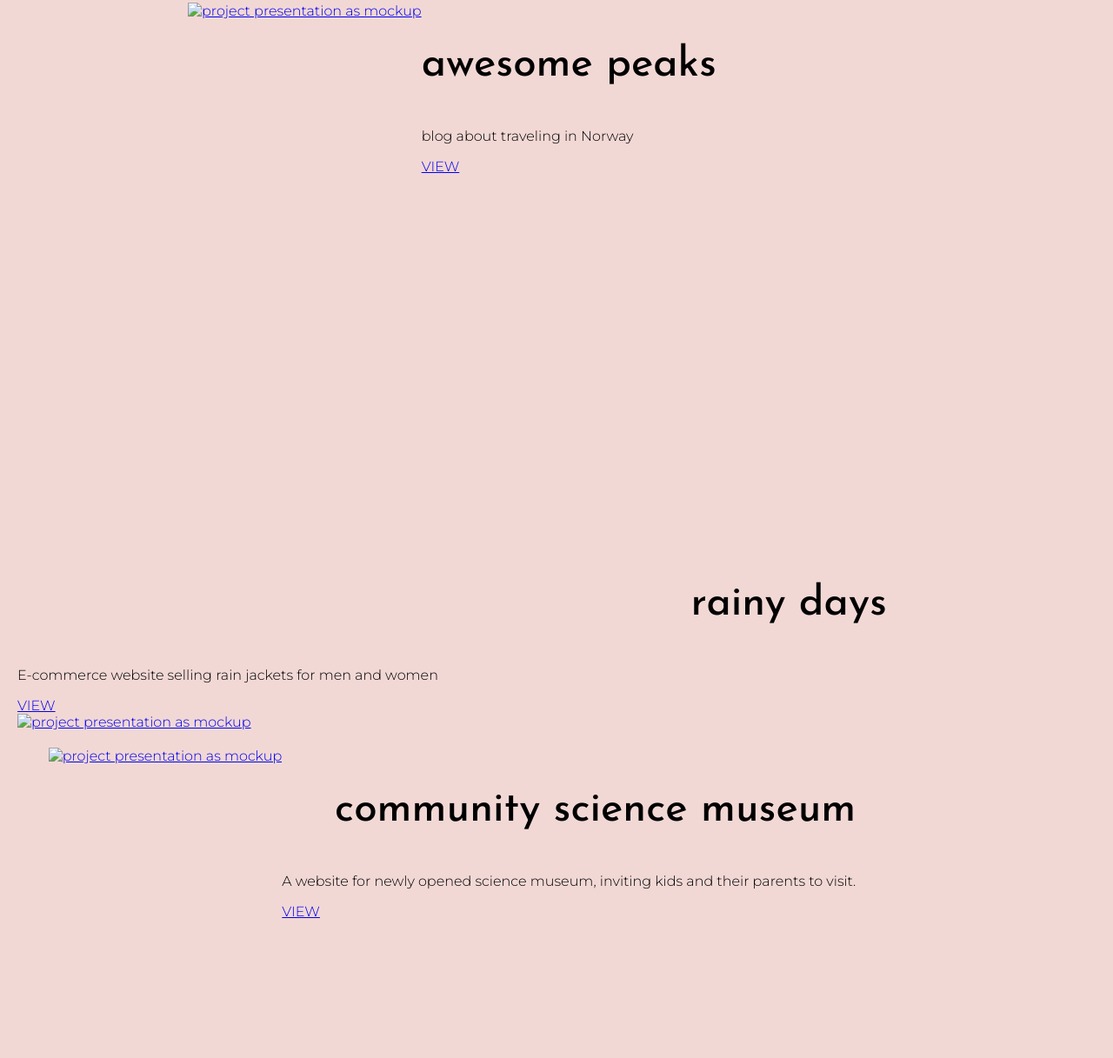
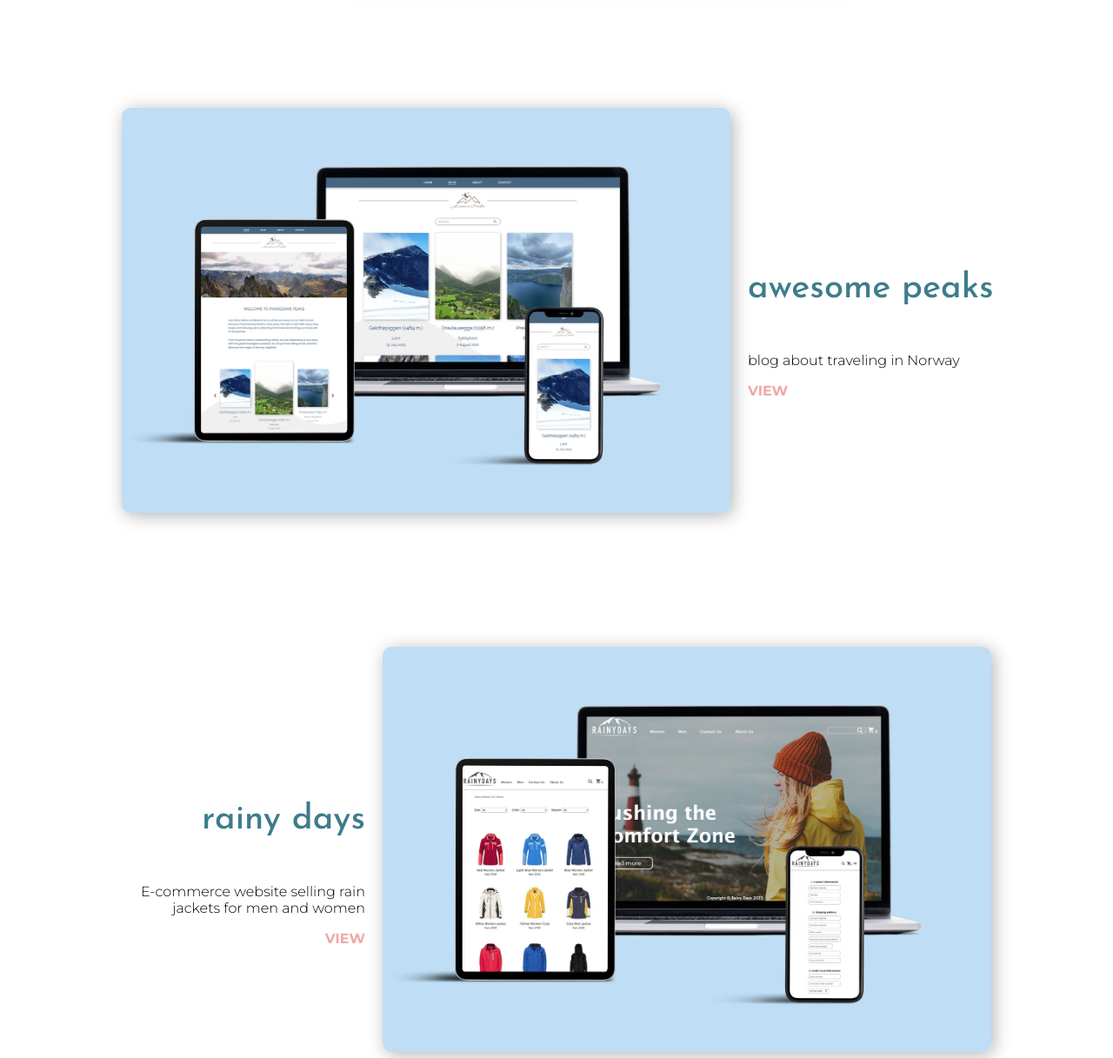
Before and after one commit to LauraKaraliene/LauraKaraliene.github.io, a plain HTML site: page index.html in a window 1280 px wide. Shown: the part 921-2138 px from the top of the page at 87% size. Drawn offline with Linux system fonts and the light colour scheme.

Commit message:
half way

```diff
--- a/css/styles.css
+++ b/css/styles.css
@@ -3,20 +3,19 @@ body {
     font-family: 'Montserrat', sans-serif;
     /* font-family: 'Zilla Slab', serif; */
     font-weight: 300;
-    background-color: #F2D8D5;
+
     /* max-width: 1000px; */
     /* display: flex;
     flex-direction: column; */
     margin: 0px auto;
-    padding: 20px;
-
 }
 
 header {
-    margin: 50px auto 10px auto;
-    max-width: 400px;
-    position: relative;
-    right: 300px;
+    /* padding: 20px auto 10px auto; */
+    /* max-width: 400px;
+    position: relative; */
+    height: 100px;
+    background-color: #F2D8D5;
 }
 
 /* .logo-letters {
@@ -59,8 +58,8 @@ h1 {
 
 .h1-lighter {
     font-weight: 200;
-    /* text-decoration: underline;
-    text-decoration-color: yellow; */
+    text-decoration: underline;
+    text-decoration-color: yellow;
 }
 
 .blue {
@@ -74,11 +73,14 @@ main {
 
 
 /* section-introduction*/
+.section-introduction {
+    background-color: #F2D8D5;
+}
+
 .intro {grid-area: intro;}
 .intro-img {grid-area: img;}
 
-.section-introduction {
-
+.section-introduction-content {
     height: 100vh;
     max-width: 1000px;
     display: grid;
@@ -103,26 +105,74 @@ main {
     height: 800px;
     width: 600px;
     background-color: white;
+    border-radius: 10px;
+    box-shadow: 3px 3px 20px rgba(0, 0, 0, 0.3);
 }
 
 
 /* section-projects*/
 .section-projects {
-    /* height: 100vh; */
-    max-width: 1000px;
     display: flex;
     flex-direction: column;
 }
 
+.section-projects-content {
+    max-width: fit-content;
+    background-color: white;
+    grid-template-areas:
+    'img1 text1'
+    'text2 img2'
+    'img3 text3';
+    grid-gap: 0px;
+    margin: 60px auto;
+}
+
+.section-projects-img1 {grid-area: img1;}
+.section-projects-img2 {grid-area: img2;}
+.section-projects-img3 {grid-area: img3;}
+.section-projects-text1 {grid-area: text1;}
+.section-projects-text2 {grid-area: text2;}
+.section-projects-text3 {grid-area: text3;}
+
 .project-1,
-.rpject-2,
+.project-2,
 .project-3 {
     display: flex;
     flex-direction: row;
     height: 600px;
     margin: 20px auto;
+    align-items: center;
 }
 
-.project-1 {
-    height: 600px;
+.section-projects img {
+    max-width: 700px;
+    height: auto;
+    border-radius: 10px;
+    box-shadow: 3px 3px 20px rgba(0, 0, 0, 0.3);
+    margin: 0px 20px;
 }
+
+.section-projects-text1,
+.section-projects-text2,
+.section-projects-text3 {
+    max-width: 300px;
+}
+
+.section-projects h1 {
+    color: #3D7D8B;
+    font-size: 2.5rem ;
+}
+
+.left {
+    text-align: left;
+}
+
+.right {
+    text-align: right;
+}
+
+.view {
+    text-decoration: none;
+    color: #F2A7A7;
+    font-weight: bold;
+}
--- a/index.html
+++ b/index.html
@@ -21,54 +21,62 @@
             </nav>
     </header>
     <main>
+
         <section class="section-introduction">
+            <section class="section-introduction-content">
             <div class="intro">
                 <h1>HEY,</h1>
                 <h1 class="h1-lighter">I'm <br>Laura Karaliene </h1>
                 <p class="blue">WELCOME TO MY<br>WEBSITE!
                 </p>
-                <p>I am<br>Front-End<br>Development<br>student from<br>Norway<br>Ålesund</p>
+                <p>I am<br>Front-End<br>Development<br>student from<br>Norway,<br>Ålesund</p>
             </div>
             <div class="intro-img">
                 <div><img src="#" alt="image of Laura"/></div>
             </div>
+            </section>
         </section>
 
 
-        <section class="section-projects">
+        <section class="section-projects" id="projects">
+            <section class="section-projects-content">
+
             <section class="project-1">
-                <div>
-                    <a href="#"><img src="../images/" alt="project presentation as mockup "/></a>
+                <div class="section-projects-img1">
+                    <a href="https://awesomepeaks.netlify.app/"><img src="../images/Example-1.jpg" alt="project presentation as mockup "/></a>
                 </div>
-                <div>
-                    <h1>awesome peaks</h1>
+                <div class="section-projects-text1 left">
+                    <h1 class="left">awesome peaks</h1>
                     <p>blog about traveling in Norway</p>
-                    <a href="#">VIEW</a>
+                    <a href="https://awesomepeaks.netlify.app/" class="view">VIEW</a>
                 </div>
             </section>
-
             <section class="project-2">
-                <div>
-                    <h1>rainy days</h1>
+                <div class="section-projects-text2 right">
+                    <h1 class="right">rainy days</h1>
                     <p>E-commerce website selling rain jackets for men and women</p>
-                    <a href="#">VIEW</a>
+                    <a href="https://rainydaysss.netlify.app/" class="view">VIEW</a>
                 </div>
-                <div>
-                    <a href="#"><img src="../images/" alt="project presentation as mockup "/></a>
+                <div class="section-projects-img2">
+                    <a href="https://rainydaysss.netlify.app/"><img src="../images/Example-2.jpg" alt="project presentation as mockup "/></a>
                 </div>
             </section>
-
             <section class="project-3">
-                <div>
-                    <a href="#"><img src="../images/" alt="project presentation as mockup "/></a>
+                <div class="section-projects-img3">
+                    <a href="https://scienceforeveryone.netlify.app/"><img src="../images/Example-3.jpg" alt="project presentation as mockup "/></a>
                 </div>
-                <div>
-                    <h1>community science museum</h1>
+                <div class="section-projects-text3 left">
+                    <h1 class="left">community science museum</h1>
                     <p>A website for newly opened science museum, inviting kids and their parents to visit.</p>
-                    <a href="#">VIEW</a>
+                    <a href="https://scienceforeveryone.netlify.app/" class="view">VIEW</a>
                 </div>
+            </section>
             </section>
         </section>
     </main>
+    <footer>
+        <p>Copyright &copy; Laura Karaliene</p>
+        <p>2023</p>
+    </footer>
 </body>
 </html>
```
